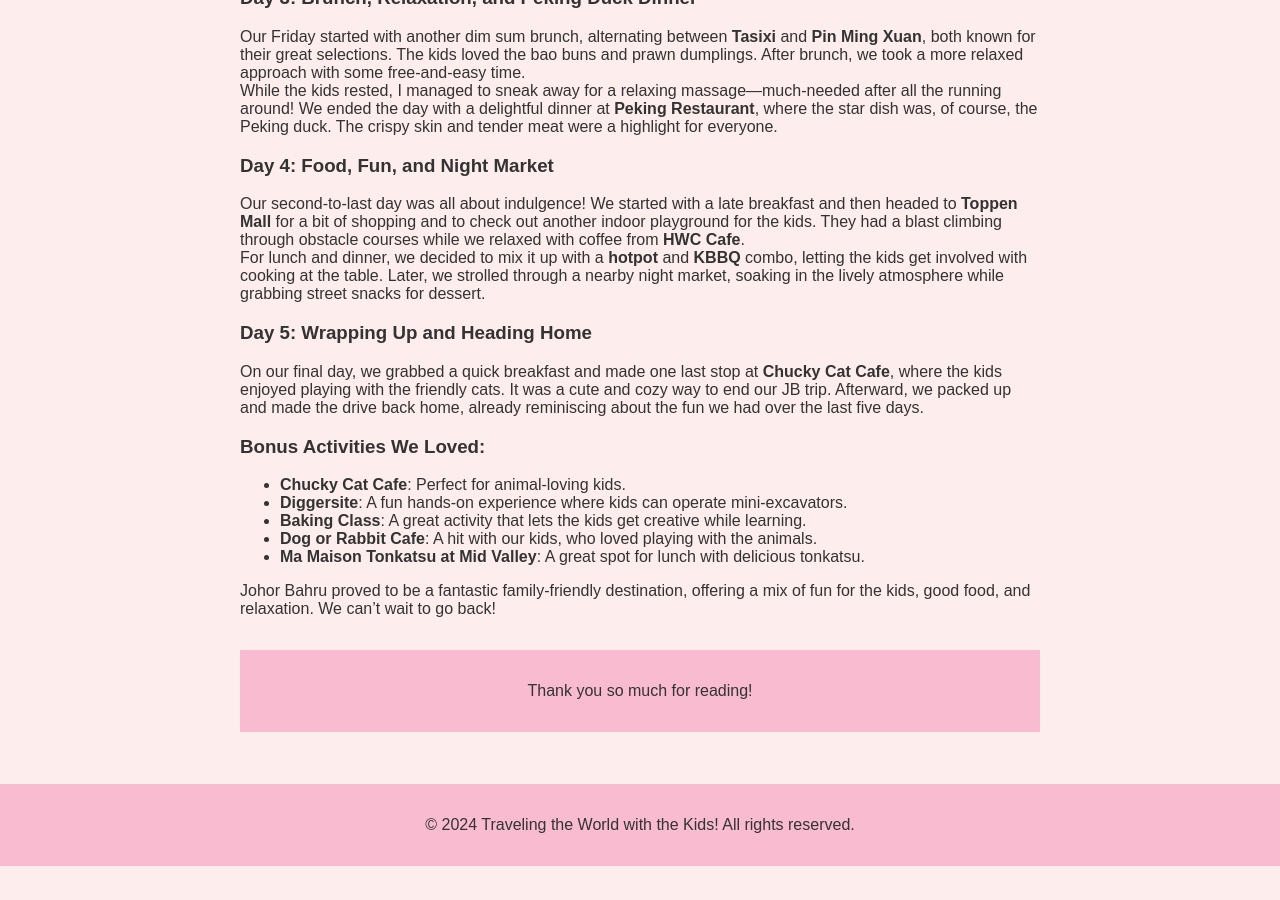
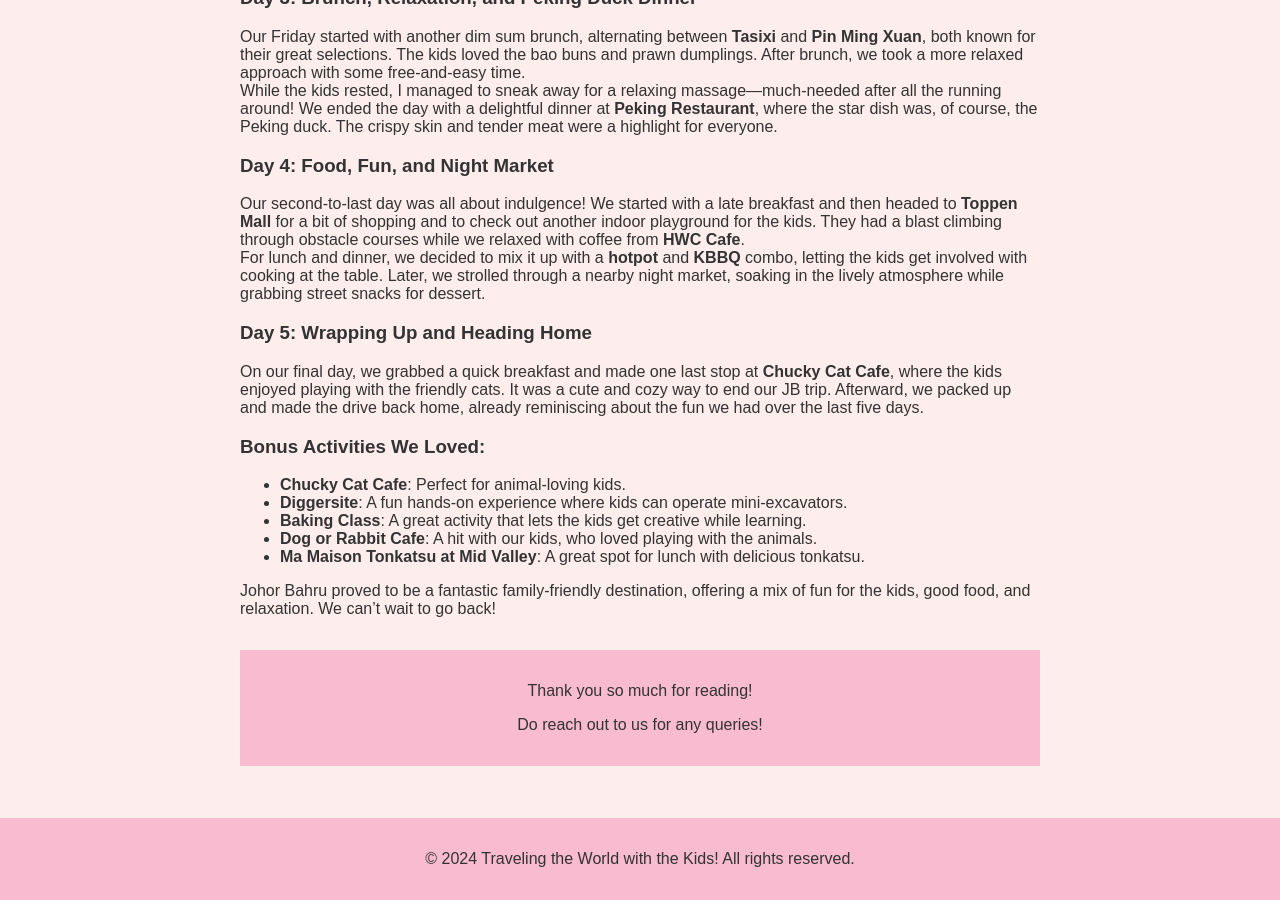
Before and after one commit to charming-content/travelwithkids.github.io, a Jekyll site: the page built from _posts/2024-12-10-5days-short-JB-getaway.md, in a window 1280 px wide and 900 px high, scrolled down 826 px. Built offline with Jekyll 4.4.1, drawn with Linux system fonts in a browser that asks for light colours; before the commit the page ends 1692 px from its top, so only the background shows below that.

Commit message:
Update post.html

```diff
--- a/_layouts/post.html
+++ b/_layouts/post.html
@@ -18,5 +18,6 @@ layout: default
 
   <footer>
     <p>Thank you so much for reading!</p>
+    <p>Do reach out to us for any queries!</p>
   </footer>
 </article>
```
